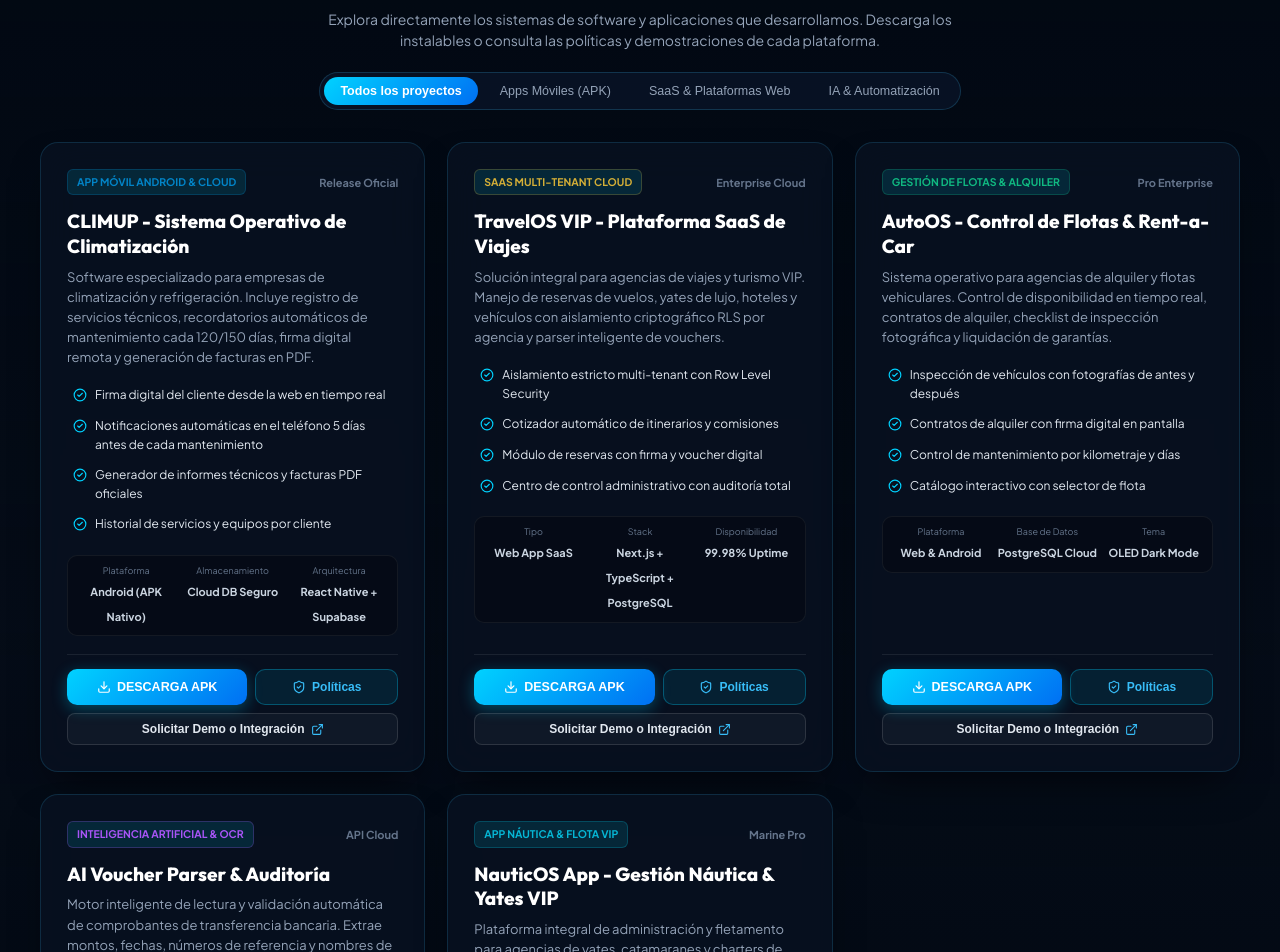
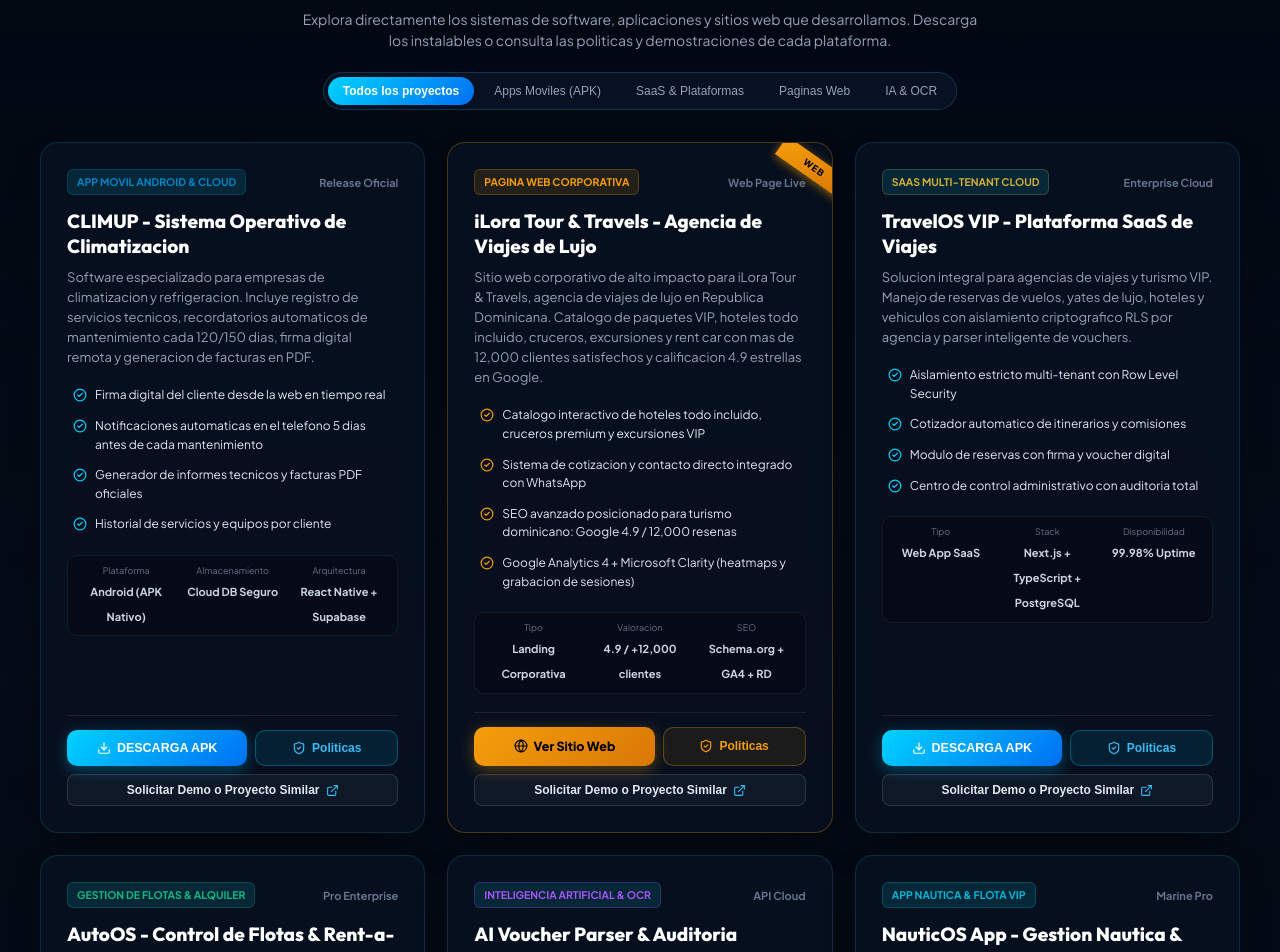
Before and after one commit to HDIASOFTWARE/hdiasd-landing, a React (Vite) app: page / in a window 1280 px wide. Shown: the part 1980-2932 px from the top of the page. Built offline with nearby package versions, Linux system fonts and the light colour scheme.

Commit message:
feat: add iLora Tour website card (webpage category) with live site link, filter tab Paginas Web, golden ribbon tag, Ver Sitio Web button

```diff
--- a/src/components/ProjectShowcase.tsx
+++ b/src/components/ProjectShowcase.tsx
@@ -1,12 +1,12 @@
 import React, { useState } from "react";
-import { Download, ExternalLink, CheckCircle2, ShieldCheck } from "lucide-react";
+import { Download, ExternalLink, CheckCircle2, ShieldCheck, Globe } from "lucide-react";
 import { PolicyModal, type ProjectPolicyData } from "./PolicyModal";
 
 export interface ProjectItem {
   id: string;
   title: string;
   version: string;
-  category: "mobile" | "saas" | "ai";
+  category: "mobile" | "saas" | "ai" | "webpage";
   categoryLabel: string;
   badgeColor: string;
   description: string;
@@ -15,21 +15,22 @@
   downloadUrl?: string;
   downloadLabel?: string;
   demoUrl?: string;
+  liveUrl?: string;
 }
 
 const PROJECTS: ProjectItem[] = [
   {
     id: "climup",
-    title: "CLIMUP - Sistema Operativo de Climatización",
+    title: "CLIMUP - Sistema Operativo de Climatizacion",
     version: "Release Oficial",
     category: "mobile",
-    categoryLabel: "App Móvil Android & Cloud",
+    categoryLabel: "App Movil Android & Cloud",
     badgeColor: "#0284c7",
-    description: "Software especializado para empresas de climatización y refrigeración. Incluye registro de servicios técnicos, recordatorios automáticos de mantenimiento cada 120/150 días, firma digital remota y generación de facturas en PDF.",
+    description: "Software especializado para empresas de climatizacion y refrigeracion. Incluye registro de servicios tecnicos, recordatorios automaticos de mantenimiento cada 120/150 dias, firma digital remota y generacion de facturas en PDF.",
     features: [
       "Firma digital del cliente desde la web en tiempo real",
-      "Notificaciones automáticas en el teléfono 5 días antes de cada mantenimiento",
-      "Generador de informes técnicos y facturas PDF oficiales",
+      "Notificaciones automaticas en el telefono 5 dias antes de cada mantenimiento",
+      "Generador de informes tecnicos y facturas PDF oficiales",
       "Historial de servicios y equipos por cliente",
     ],
     specs: [
@@ -39,7 +40,28 @@
     ],
     downloadUrl: "#descargar-climup",
     downloadLabel: "DESCARGA APK",
-    demoUrl: "https://climup.app",
+  },
+  {
+    id: "iloratour",
+    title: "iLora Tour & Travels - Agencia de Viajes de Lujo",
+    version: "Web Page Live",
+    category: "webpage",
+    categoryLabel: "Pagina Web Corporativa",
+    badgeColor: "#f59e0b",
+    description: "Sitio web corporativo de alto impacto para iLora Tour & Travels, agencia de viajes de lujo en Republica Dominicana. Catalogo de paquetes VIP, hoteles todo incluido, cruceros, excursiones y rent car con mas de 12,000 clientes satisfechos y calificacion 4.9 estrellas en Google.",
+    features: [
+      "Catalogo interactivo de hoteles todo incluido, cruceros premium y excursiones VIP",
+      "Sistema de cotizacion y contacto directo integrado con WhatsApp",
+      "SEO avanzado posicionado para turismo dominicano: Google 4.9 / 12,000 resenas",
+      "Google Analytics 4 + Microsoft Clarity (heatmaps y grabacion de sesiones)",
+    ],
+    specs: [
+      { label: "Tipo", value: "Landing Corporativa" },
+      { label: "Valoracion", value: "4.9 / +12,000 clientes" },
+      { label: "SEO", value: "Schema.org + GA4 + RD" },
+    ],
+    liveUrl: "https://www.iloratour.com",
+    demoUrl: "https://www.iloratour.com",
   },
   {
     id: "travelos",
@@ -48,12 +70,12 @@
     category: "saas",
     categoryLabel: "SaaS Multi-Tenant Cloud",
     badgeColor: "#d4af37",
-    description: "Solución integral para agencias de viajes y turismo VIP. Manejo de reservas de vuelos, yates de lujo, hoteles y vehículos con aislamiento criptográfico RLS por agencia y parser inteligente de vouchers.",
+    description: "Solucion integral para agencias de viajes y turismo VIP. Manejo de reservas de vuelos, yates de lujo, hoteles y vehiculos con aislamiento criptografico RLS por agencia y parser inteligente de vouchers.",
     features: [
       "Aislamiento estricto multi-tenant con Row Level Security",
-      "Cotizador automático de itinerarios y comisiones",
-      "Módulo de reservas con firma y voucher digital",
-      "Centro de control administrativo con auditoría total",
+      "Cotizador automatico de itinerarios y comisiones",
+      "Modulo de reservas con firma y voucher digital",
+      "Centro de control administrativo con auditoria total",
     ],
     specs: [
       { label: "Tipo", value: "Web App SaaS" },
@@ -69,14 +91,14 @@
     title: "AutoOS - Control de Flotas & Rent-a-Car",
     version: "Pro Enterprise",
     category: "mobile",
-    categoryLabel: "Gestión de Flotas & Alquiler",
+    categoryLabel: "Gestion de Flotas & Alquiler",
     badgeColor: "#10b981",
-    description: "Sistema operativo para agencias de alquiler y flotas vehiculares. Control de disponibilidad en tiempo real, contratos de alquiler, checklist de inspección fotográfica y liquidación de garantías.",
+    description: "Sistema operativo para agencias de alquiler y flotas vehiculares. Control de disponibilidad en tiempo real, contratos de alquiler, checklist de inspeccion fotografica y liquidacion de garantias.",
     features: [
-      "Inspección de vehículos con fotografías de antes y después",
+      "Inspeccion de vehiculos con fotografias de antes y despues",
       "Contratos de alquiler con firma digital en pantalla",
-      "Control de mantenimiento por kilometraje y días",
-      "Catálogo interactivo con selector de flota",
+      "Control de mantenimiento por kilometraje y dias",
+      "Catalogo interactivo con selector de flota",
     ],
     specs: [
       { label: "Plataforma", value: "Web & Android" },
@@ -89,22 +111,22 @@
   },
   {
     id: "ai-parser",
-    title: "AI Voucher Parser & Auditoría",
+    title: "AI Voucher Parser & Auditoria",
     version: "API Cloud",
     category: "ai",
     categoryLabel: "Inteligencia Artificial & OCR",
     badgeColor: "#a855f7",
-    description: "Motor inteligente de lectura y validación automática de comprobantes de transferencia bancaria. Extrae montos, fechas, números de referencia y nombres de cuenta para conciliación inmediata.",
+    description: "Motor inteligente de lectura y validacion automatica de comprobantes de transferencia bancaria. Extrae montos, fechas, numeros de referencia y nombres de cuenta para conciliacion inmediata.",
     features: [
-      "Extracción instantánea de datos bancarios con IA",
-      "Detección de duplicados y prevención de fraudes",
-      "Integración por Webhook a cualquier sistema o bot",
+      "Extraccion instantanea de datos bancarios con IA",
+      "Deteccion de duplicados y prevencion de fraudes",
+      "Integracion por Webhook a cualquier sistema o bot",
       "Procesamiento en menos de 1.2 segundos",
     ],
     specs: [
-      { label: "Precisión", value: "99.8% Reconocimiento" },
+      { label: "Precision", value: "99.8% Reconocimiento" },
       { label: "Velocidad", value: "1.2s promedio" },
-      { label: "Integración", value: "REST API / Webhook" },
+      { label: "Integracion", value: "REST API / Webhook" },
     ],
     downloadUrl: "#descargar-ai-parser",
     downloadLabel: "DESCARGA APK",
@@ -112,21 +134,21 @@
   },
   {
     id: "nauticos",
-    title: "NauticOS App - Gestión Náutica & Yates VIP",
+    title: "NauticOS App - Gestion Nautica & Yates VIP",
     version: "Marine Pro",
     category: "mobile",
-    categoryLabel: "App Náutica & Flota VIP",
+    categoryLabel: "App Nautica & Flota VIP",
     badgeColor: "#06b6d4",
-    description: "Plataforma integral de administración y fletamento para agencias de yates, catamaranes y charters de lujo. Control de disponibilidad de embarcaciones, contratos de fletamento con firma digital, asignación de capitanes y bitácora de navegación marítima.",
+    description: "Plataforma integral de administracion y fletamento para agencias de yates, catamaranes y charters de lujo. Control de disponibilidad de embarcaciones, contratos de fletamento con firma digital, asignacion de capitanes y bitacora de navegacion maritima.",
     features: [
-      "Catálogo y estado en tiempo real de yates, lanchas y veleros",
-      "Contratos marítimos digitales con firma del cliente y capitán",
-      "Control de tripulación, combustible, horas de motor e inspecciones",
-      "Liquidación de depósitos de garantía y reservas de charters VIP",
+      "Catalogo y estado en tiempo real de yates, lanchas y veleros",
+      "Contratos maritimos digitales con firma del cliente y capitan",
+      "Control de tripulacion, combustible, horas de motor e inspecciones",
+      "Liquidacion de depositos de garantia y reservas de charters VIP",
     ],
     specs: [
       { label: "Plataforma", value: "Android (APK) & Web" },
-      { label: "Operación", value: "Charters & Flota Náutica" },
+      { label: "Operacion", value: "Charters & Flota Nautica" },
       { label: "Motor", value: "PostgreSQL + GPS Tracker" },
     ],
     downloadUrl: "#descargar-nauticos",
@@ -140,13 +162,13 @@
 }
 
 export const ProjectShowcase: React.FC<ProjectShowcaseProps> = ({ onOpenContact }) => {
-  const [filter, setFilter] = useState<"all" | "mobile" | "saas" | "ai">("all");
+  const [filter, setFilter] = useState<"all" | "mobile" | "saas" | "ai" | "webpage">("all");
   const [selectedPolicyProject, setSelectedPolicyProject] = useState<ProjectPolicyData | null>(null);
 
   const filtered = filter === "all" ? PROJECTS : PROJECTS.filter((p) => p.category === filter);
 
   const handleDownload = (p: ProjectItem) => {
-    alert(`Iniciando descarga directa de ${p.title}. El archivo APK oficial comenzará a descargarse en tu dispositivo.`);
+    alert(`Iniciando descarga directa de ${p.title}. El archivo APK oficial comenzara a descargarse en tu dispositivo.`);
   };
 
   const handleOpenPolicies = (proj: ProjectItem) => {
@@ -200,7 +222,7 @@
             className="text-hover-neon"
             style={{ fontSize: "14px", color: "#94a3b8", lineHeight: 1.55, margin: "0 auto", maxWidth: "680px" }}
           >
-            Explora directamente los sistemas de software y aplicaciones que desarrollamos. Descarga los instalables o consulta las políticas y demostraciones de cada plataforma.
+            Explora directamente los sistemas de software, aplicaciones y sitios web que desarrollamos. Descarga los instalables o consulta las politicas y demostraciones de cada plataforma.
           </p>
 
           {/* Filter Bar */}
@@ -212,16 +234,17 @@
               borderRadius: "999px",
               padding: "4px",
               marginTop: "20px",
-              gap: "6px",
+              gap: "5px",
               flexWrap: "wrap",
               justifyContent: "center",
             }}
           >
             {[
               { id: "all", label: "Todos los proyectos" },
-              { id: "mobile", label: "Apps Móviles (APK)" },
-              { id: "saas", label: "SaaS & Plataformas Web" },
-              { id: "ai", label: "IA & Automatización" },
+              { id: "mobile", label: "Apps Moviles (APK)" },
+              { id: "saas", label: "SaaS & Plataformas" },
+              { id: "webpage", label: "Paginas Web" },
+              { id: "ai", label: "IA & OCR" },
             ].map((tab) => (
               <button
                 key={tab.id}
@@ -230,9 +253,9 @@
                   background: filter === tab.id ? "linear-gradient(135deg, #00d2ff 0%, #0070f3 100%)" : "transparent",
                   color: filter === tab.id ? "#ffffff" : "#94a3b8",
                   border: "none",
-                  padding: "7px 16px",
+                  padding: "7px 15px",
                   borderRadius: "999px",
-                  fontSize: "12.5px",
+                  fontSize: "12px",
                   fontWeight: filter === tab.id ? 700 : 500,
                   cursor: "pointer",
                   transition: "all 0.25s ease",
@@ -252,7 +275,10 @@
             gap: "22px",
           }}
         >
-          {filtered.map((proj) => (
+          {filtered.map((proj) => {
+            const isWebPage = proj.category === "webpage";
+
+            return (
               <div
                 key={proj.id}
                 className="glass-panel"
@@ -262,15 +288,41 @@
                   flexDirection: "column",
                   justifyContent: "space-between",
                   borderRadius: "18px",
-                border: "1px solid rgba(56, 189, 248, 0.16)",
+                  border: isWebPage
+                    ? "1px solid rgba(245, 158, 11, 0.28)"
+                    : "1px solid rgba(56, 189, 248, 0.16)",
+                  position: "relative",
+                  overflow: "hidden",
                 }}
               >
+                {/* Web Page ribbon tag */}
+                {isWebPage && (
+                  <div
+                    style={{
+                      position: "absolute",
+                      top: "14px",
+                      right: "-22px",
+                      background: "linear-gradient(135deg, #f59e0b 0%, #d97706 100%)",
+                      color: "#000",
+                      fontSize: "9px",
+                      fontWeight: 900,
+                      letterSpacing: "1px",
+                      padding: "4px 28px",
+                      transform: "rotate(35deg)",
+                      boxShadow: "0 2px 10px rgba(245,158,11,0.5)",
+                      zIndex: 10,
+                    }}
+                  >
+                    WEB
+                  </div>
+                )}
+
                 <div>
                   {/* Top Badge & Version */}
                   <div style={{ display: "flex", justifyContent: "space-between", alignItems: "center", marginBottom: "14px" }}>
                     <span
                       style={{
-                      background: `rgba(0, 210, 255, 0.12)`,
+                        background: isWebPage ? "rgba(245, 158, 11, 0.12)" : "rgba(0, 210, 255, 0.12)",
                         color: proj.badgeColor,
                         border: `1px solid ${proj.badgeColor}40`,
                         fontSize: "10.5px",
@@ -312,7 +364,7 @@
                   <div style={{ display: "flex", flexDirection: "column", gap: "6px", marginBottom: "18px" }}>
                     {proj.features.map((feat, i) => (
                       <div key={i} className="feature-hover-row" style={{ display: "flex", alignItems: "flex-start", gap: "8px", fontSize: "12px", color: "#e2e8f0" }}>
-                      <CheckCircle2 size={14} color="#00d2ff" style={{ flexShrink: 0, marginTop: "2px", transition: "transform 0.2s ease" }} />
+                        <CheckCircle2 size={14} color={isWebPage ? "#f59e0b" : "#00d2ff"} style={{ flexShrink: 0, marginTop: "2px", transition: "transform 0.2s ease" }} />
                         <span>{feat}</span>
                       </div>
                     ))}
@@ -341,10 +393,36 @@
                   </div>
                 </div>
 
-              {/* Action Buttons: DESCARGA APK + Políticas + Solicitar Demo */}
+                {/* Action Buttons */}
                 <div style={{ display: "flex", flexDirection: "column", gap: "8px", borderTop: "1px solid rgba(255,255,255,0.08)", paddingTop: "14px" }}>
                   <div style={{ display: "flex", gap: "8px" }}>
-                  {proj.downloadUrl && (
+                    {/* Web page: "Ver Sitio Web" button (instead of DESCARGA APK) */}
+                    {isWebPage && proj.liveUrl ? (
+                      <a
+                        href={proj.liveUrl}
+                        target="_blank"
+                        rel="noreferrer"
+                        style={{
+                          flex: 1.3,
+                          display: "inline-flex",
+                          alignItems: "center",
+                          justifyContent: "center",
+                          gap: "6px",
+                          background: "linear-gradient(135deg, #f59e0b 0%, #d97706 100%)",
+                          color: "#000000",
+                          fontWeight: 800,
+                          fontSize: "12.5px",
+                          padding: "10px 14px",
+                          borderRadius: "10px",
+                          textDecoration: "none",
+                          boxShadow: "0 4px 15px rgba(245, 158, 11, 0.35)",
+                          transition: "all 0.25s ease",
+                        }}
+                      >
+                        <Globe size={14} />
+                        <span>Ver Sitio Web</span>
+                      </a>
+                    ) : proj.downloadUrl ? (
                       <button
                         onClick={() => handleDownload(proj)}
                         style={{
@@ -366,24 +444,23 @@
                         }}
                       >
                         <Download size={14} />
-                      {/* Strictly DESCARGA APK without version number */}
                         <span>DESCARGA APK</span>
                       </button>
-                  )}
+                    ) : null}
 
-                  {/* Políticas Button */}
+                    {/* Politicas Button */}
                     <button
                       onClick={() => handleOpenPolicies(proj)}
-                    title="Ver Políticas y Términos Oficiales"
+                      title="Ver Politicas y Terminos Oficiales"
                       style={{
                         flex: 1,
                         display: "inline-flex",
                         alignItems: "center",
                         justifyContent: "center",
                         gap: "6px",
-                      background: "rgba(0, 210, 255, 0.09)",
-                      border: "1px solid rgba(0, 210, 255, 0.3)",
-                      color: "#38bdf8",
+                        background: isWebPage ? "rgba(245, 158, 11, 0.09)" : "rgba(0, 210, 255, 0.09)",
+                        border: isWebPage ? "1px solid rgba(245, 158, 11, 0.3)" : "1px solid rgba(0, 210, 255, 0.3)",
+                        color: isWebPage ? "#f59e0b" : "#38bdf8",
                         fontWeight: 600,
                         fontSize: "12px",
                         padding: "10px 12px",
@@ -393,7 +470,7 @@
                       }}
                     >
                       <ShieldCheck size={14} />
-                    <span>Políticas</span>
+                      <span>Politicas</span>
                     </button>
                   </div>
 
@@ -417,12 +494,13 @@
                       transition: "all 0.2s ease",
                     }}
                   >
-                  <span>Solicitar Demo o Integración</span>
+                    <span>Solicitar Demo o Proyecto Similar</span>
                     <ExternalLink size={13} color="#38bdf8" />
                   </button>
                 </div>
               </div>
-          ))}
+            );
+          })}
         </div>
       </div>
 
```
Lines whose indentation alone changed are shown as unchanged.
